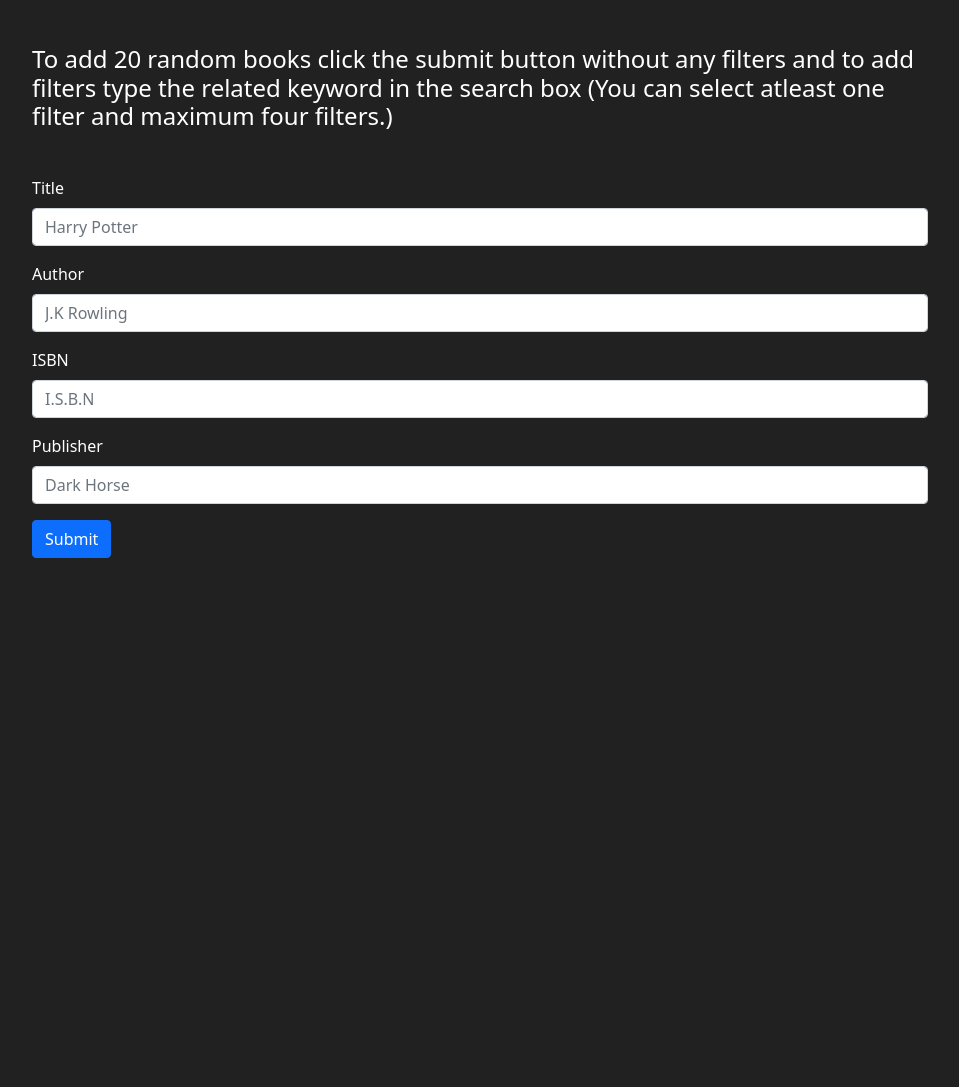
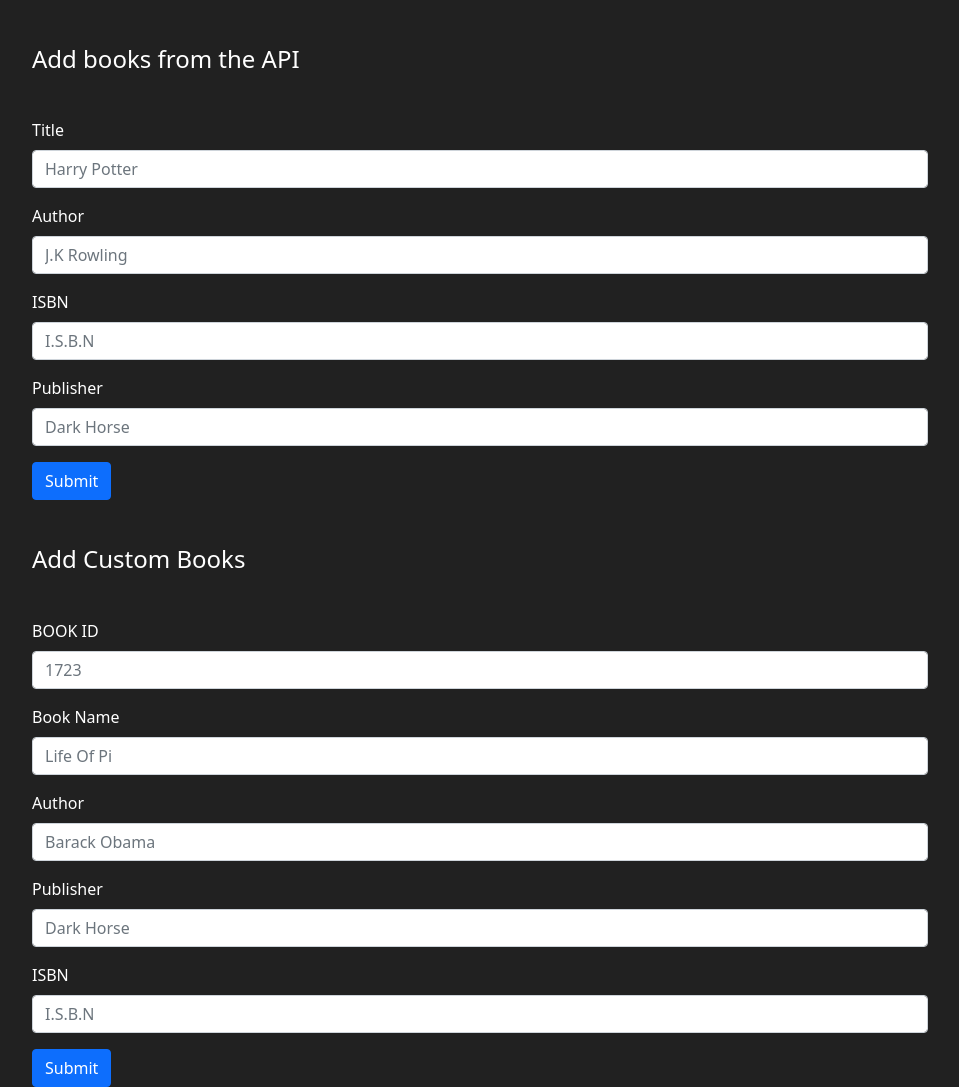
Before and after one commit to AkshayKumarTripathi/LibraryManagementSystem, a Flask app: page /addBooks in a window 1280 px wide. Shown: the part 56-1143 px from the top of the page, without its empty margins (160-1119 px from the left). Before the commit the page ends 614 px from the top, so only its background shows below. Run offline with Flask 2, Linux system fonts and the light colour scheme.

Commit message:
added implementation for custom books

```diff
--- a/app.py
+++ b/app.py
@@ -4,10 +4,11 @@
 import sqlite3
 
 # imports - third party imports
-from flask import Flask, render_template, request, redirect
+from flask import Flask, render_template, request, redirect, flash
 from flask.helpers import url_for
 from flask_sqlalchemy import SQLAlchemy
 import requests
+from werkzeug.wrappers import response
 
 # setting up Flask instance
 app = Flask(__name__)
@@ -262,6 +263,56 @@
         return render_template('add_books.html')
 
 
+@app.route('/addCustomBooks', methods=["POST"])
+def add_custom_books():
+    if request.method == "POST":
+        book_id = request.form['book_id']
+        book_name = request.form['book_name']
+        author = request.form['author']
+        publisher = request.form['publisher']
+        isbn = request.form['isbn'] or 404
+
+        # checking for if book_id already exists or not and values are valid
+
+        if not book_id.isnumeric():
+            return render_template(
+                                'error.html',
+                                message = "Please enter a valid book ID"
+                                )
+
+        book_id = int(book_id)
+        if Books.query.get(book_id) != None:
+            return render_template('error.html', message = "Book Id already Exists in DB")
+
+        if not is_alphabets(author):
+            return render_template(
+                                'error.html',
+                                message = "Enter a valid author (should not contain numbers)"
+                                )
+
+        # every thing is valid
+        try:
+            book = Books(
+                        book_id = book_id,
+                        book_name = book_name,
+                        author = author,
+                        publisher = publisher,
+                        isbn = isbn
+                        )
+
+            db.session.add(book)
+            db.session.commit()
+            return redirect(url_for('home'))
+
+        except:
+            return render_template('error.html', message = "Unexpected Error")
+
+
+    else:
+        return render_template('error.html', message = "NOT AUTHORIZED")
+
+
+
 # renders all the books which are currently rented Out.
 @app.route('/return_book')
 def return_book():
--- a/templates/add_books.html
+++ b/templates/add_books.html
@@ -8,11 +8,7 @@
 <title>Add Books</title>
 {% endblock %} {% block body %}
 <div style="width: 70%; margin-left: auto; margin-right: auto">
-  <h4 style="margin-top: 5%; margin-bottom: 5%">
-    To add 20 random books click the submit button without any filters and to
-    add filters type the related keyword in the search box (You can select
-    atleast one filter and maximum four filters.)
-  </h4>
+  <h4 style="margin-top: 5%; margin-bottom: 5%">Add books from the API</h4>
   <form action="/addBooks" method="POST">
     <div class="mb-3">
       <label for="title" class="form-label">Title</label>
@@ -52,6 +48,59 @@
     </div>
     <button type="submit" class="btn btn-primary">Submit</button>
   </form>
+  <h4 style="margin-top: 5%; margin-bottom: 5%">Add Custom Books</h4>
+  <form action="/addCustomBooks" method="POST">
+    <div class="mb-3">
+      <label for="book_id" class="form-label">BOOK ID</label>
+      <input
+        type="number"
+        class="form-control"
+        name="book_id"
+        placeholder="1723"
+        required
+      />
+    </div>
+    <div class="mb-3">
+      <label for="book_name" class="form-label">Book Name</label>
+      <input
+        type="text"
+        class="form-control"
+        name="book_name"
+        placeholder="Life Of Pi"
+        required
+      />
+    </div>
+    <div class="mb-3">
+      <label for="author" class="form-label">Author</label>
+      <input
+        type="text"
+        class="form-control"
+        name="author"
+        placeholder="Barack Obama"
+        required
+      />
+    </div>
+    <div class="mb-3">
+      <label for="publisher" class="form-label">Publisher</label>
+      <input
+        type="text"
+        class="form-control"
+        name="publisher"
+        placeholder="Dark Horse"
+        required
+      />
+    </div>
+    <div class="mb-3">
+      <label for="isbn" class="form-label">ISBN</label>
+      <input
+        type="text"
+        class="form-control"
+        name="isbn"
+        placeholder="I.S.B.N"
+      />
+    </div>
+    <button type="submit" class="btn btn-primary">Submit</button>
+  </form>
 </div>
 
 {% endblock %}
```
